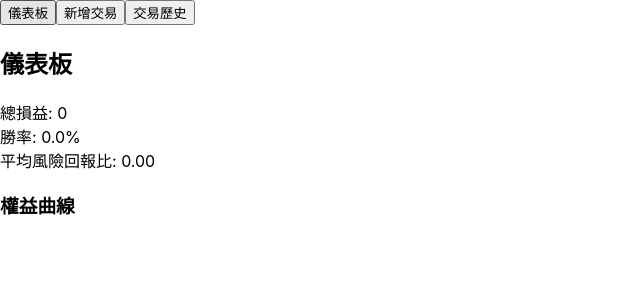
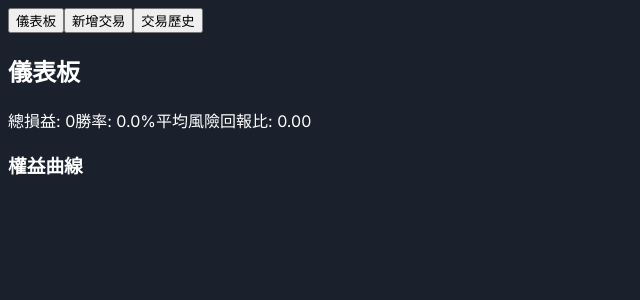
Before and after one commit to gotoyo2002-alt/txn-photo-app, a React (Vite) app: page / in a window 1280 px wide. Shown: the top 300 px of the page, without its empty margins (0-640 px from the left). Built offline with nearby package versions, Linux system fonts and the light colour scheme; no server answers; the database is empty.

Commit message:
chore: 導入 TailwindCSS 與品牌色、字體，優化全域樣式

```diff
--- a/index.html
+++ b/index.html
@@ -7,11 +7,14 @@
     <link rel="icon" type="image/svg+xml" href="/favicon.ico" />
     <link rel="apple-touch-icon" href="/logo192.png" />
     <link rel="manifest" href="/manifest.json" />
-    <meta name="theme-color" content="#000000" />
+    <meta name="theme-color" content="#1A202C" />
     <meta name="description" content="TXN 交易日誌，支援 Supabase 圖片上傳、KPI、權益曲線等功能。" />
+    <link rel="preconnect" href="https://fonts.googleapis.com">
+    <link rel="preconnect" href="https://fonts.gstatic.com" crossorigin>
+    <link href="https://fonts.googleapis.com/css2?family=Inter:wght@400;600;700&family=Roboto+Mono:wght@400;700&display=swap" rel="stylesheet">
   </head>
-  <body>
+  <body class="bg-primary text-white font-sans">
     <div id="root"></div>
-  <script type="module" src="/index.tsx"></script>
+    <script type="module" src="/index.tsx"></script>
   </body>
 </html>
--- a/index.tsx
+++ b/index.tsx
@@ -1,6 +1,6 @@
 import React from "react";
 import ReactDOM from "react-dom/client";
-import "./index.css";
+import "./src/index.css";
 import App from "./App";
 import reportWebVitals from "./reportWebVitals";
 
--- a/package.json
+++ b/package.json
@@ -13,7 +13,10 @@
     "@types/react": "^19.1.13",
     "@types/react-dom": "^19.1.9",
     "@vitejs/plugin-react": "^5.0.2",
+    "autoprefixer": "^10.4.21",
     "jsdom": "^27.0.0",
+    "postcss": "^8.5.6",
+    "tailwindcss": "^4.1.13",
     "typescript": "^5.9.2",
     "vitest": "^3.2.4"
   },
--- /dev/null
+++ b/src/index.css
@@ -0,0 +1,9 @@
+@tailwind base;
+@tailwind components;
+@tailwind utilities;
+
+body {
+  font-family: 'Inter', 'Nunito Sans', sans-serif;
+  background: #1A202C;
+  color: #fff;
+}
--- /dev/null
+++ b/tailwind.config.js
@@ -0,0 +1,21 @@
+module.exports = {
+  content: [
+    "./index.html",
+    "./src/**/*.{js,ts,jsx,tsx}"
+  ],
+  theme: {
+    extend: {
+      colors: {
+        primary: '#1A202C', // 深邃科技藍
+        accent: '#FBBF24', // 活力金
+        profit: '#228B22', // 森林綠
+        loss: '#DC143C', // 緋紅
+      },
+      fontFamily: {
+        sans: ['Inter', 'Nunito Sans', 'sans-serif'],
+        mono: ['Roboto Mono', 'Fira Code', 'monospace'],
+      },
+    },
+  },
+  plugins: [],
+};
```
Also changed, not shown: 1 other file (tests, documents, lock files or other folders).
